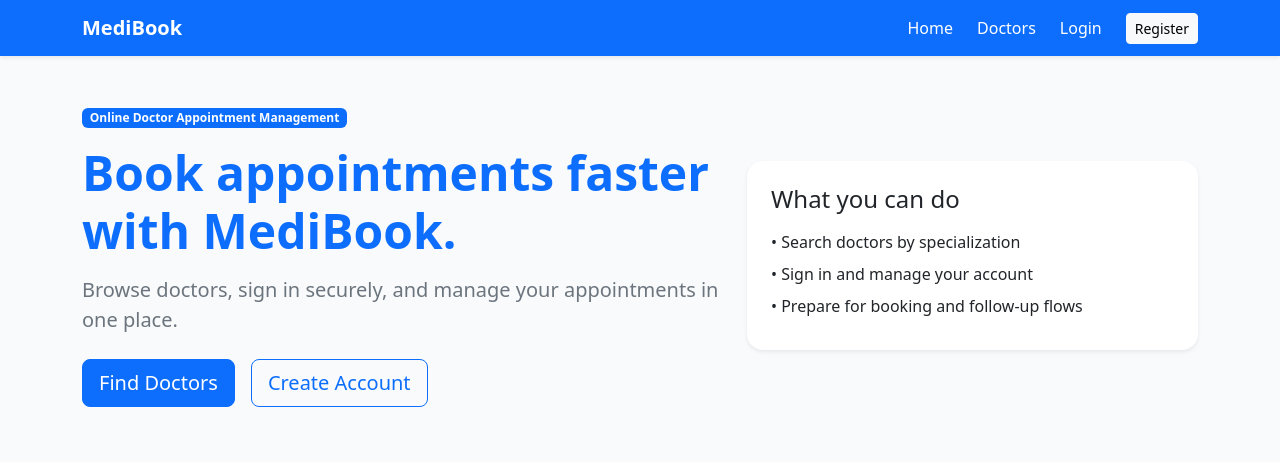
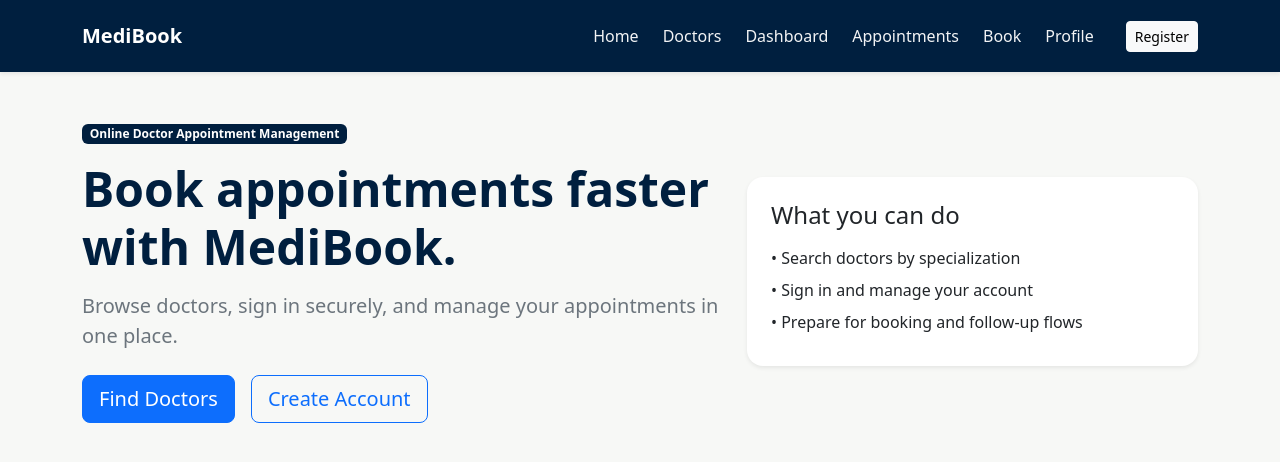
Before and after one commit to qurban-12/MediBook-Online-Doctor-Appointment-Management-System, a React app in the folder frontend/: page /home in a window 1280 px wide. Shown: the top 462 px of the page. Built offline with nearby package versions, Linux system fonts and the light colour scheme; no server answers; the HTML template or start-up script is replaced by a standard one.

Commit message:
feat: add profile page with update functionality; enhance navbar and CSS for better layout

```diff
--- a/frontend/src/App.css
+++ b/frontend/src/App.css
@@ -8,6 +8,15 @@
   transition: border-color 0.3s;
   margin-bottom: 24px;
 
+@media (min-width: 992px) {
+  .navbar-nav {
+    display: flex;
+    align-items: center;
+  }
+  .navbar-nav .nav-link {
+    margin-right: 1rem;
+  }
+}
   &:hover {
     border-color: var(--accent-border);
   }
@@ -182,3 +191,26 @@
     border-right-color: var(--border);
   }
 }
+
+/* Override Bootstrap primary to use navy */
+.btn-primary {
+  --bs-btn-bg: var(--bs-primary);
+  --bs-btn-border-color: var(--bs-primary);
+  background-color: var(--bs-primary) !important;
+  border-color: var(--bs-primary) !important;
+}
+.btn-primary:hover, .btn-primary:focus {
+  background-color: color-mix(in srgb, var(--bs-primary) 85%, black 15%) !important;
+  border-color: color-mix(in srgb, var(--bs-primary) 85%, black 15%) !important;
+}
+.btn-outline-primary {
+  color: var(--bs-primary) !important;
+  border-color: var(--bs-primary) !important;
+}
+.text-primary {
+  color: var(--bs-primary) !important;
+}
+.badge.text-bg-primary {
+  background-color: var(--bs-primary) !important;
+  color: #fff !important;
+}
--- a/frontend/src/App.jsx
+++ b/frontend/src/App.jsx
@@ -7,6 +7,7 @@ import Doctors from './pages/Doctors';
 import Dashboard from './pages/Dashboard';
 import Appointments from './pages/Appointments';
 import BookAppointment from './pages/BookAppointment';
+import Profile from './pages/Profile';
 import Login from './pages/Login';
 import Register from './pages/Register';
 
@@ -37,6 +38,14 @@ function App() {
             )}
           />
           <Route
+            path="/profile"
+            element={(
+              <ProtectedRoute>
+                <Profile />
+              </ProtectedRoute>
+            )}
+          />
+          <Route
             path="/dashboard"
             element={(
               <ProtectedRoute>
--- a/frontend/src/components/AppNavbar.jsx
+++ b/frontend/src/components/AppNavbar.jsx
@@ -17,25 +17,19 @@ export default function AppNavbar() {
         <button className="navbar-toggler" type="button" data-bs-toggle="collapse" data-bs-target="#mainNav">
           <span className="navbar-toggler-icon" />
         </button>
-        <div className="collapse navbar-collapse" id="mainNav">
-          <div className="navbar-nav ms-auto align-items-lg-center gap-lg-2">
+        <div className="navbar-nav ms-auto align-items-lg-center gap-lg-2" id="mainNav">
           <Link className="nav-link text-white" to="/home">Home</Link>
           <Link className="nav-link text-white" to="/doctors">Doctors</Link>
-            {user ? (
-              <>
           <Link className="nav-link text-white" to="/dashboard">Dashboard</Link>
           <Link className="nav-link text-white" to="/appointments">Appointments</Link>
           <Link className="nav-link text-white" to="/appointments/new">Book</Link>
-                <span className="navbar-text text-white-50 d-none d-lg-inline">{user.name}</span>
+          <Link className="nav-link text-white" to="/profile">Profile</Link>
+          <span className="navbar-text text-white-50 d-none d-lg-inline">{user ? user.name : ''}</span>
+          {user ? (
             <button type="button" className="btn btn-light btn-sm" onClick={handleLogout}>Logout</button>
-              </>
           ) : (
-              <>
-                <Link className="nav-link text-white" to="/">Login</Link>
             <Link className="btn btn-light btn-sm ms-lg-2" to="/register">Register</Link>
-              </>
           )}
-          </div>
         </div>
       </div>
     </nav>
--- a/frontend/src/context/AuthContext.jsx
+++ b/frontend/src/context/AuthContext.jsx
@@ -38,7 +38,14 @@ export const AuthProvider = ({ children }) => {
     setUser(null);
   };
 
-  const value = useMemo(() => ({ user, register, login, logout }), [user]);
+  const updateProfile = (updates) => {
+    const updated = { ...(user || {}), ...updates };
+    localStorage.setItem('user', JSON.stringify(updated));
+    setUser(updated);
+    return updated;
+  };
+
+  const value = useMemo(() => ({ user, register, login, logout, updateProfile }), [user]);
 
   return (
     <AuthContext.Provider value={value}>
--- a/frontend/src/index.css
+++ b/frontend/src/index.css
@@ -1,6 +1,17 @@
+:root {
+  --mb-primary: #001f3f; /* navy */
+  --mb-secondary-bg: #f7f8f6; /* off-white */
+  --mb-header-height: 72px;
+  /* Bootstrap primary override */
+  --bs-primary: #001f3f;
+  --bs-primary-rgb: 0,31,63;
+}
+
 body {
   margin: 0;
-  background: #f8fafc;
+  background: var(--mb-secondary-bg);
+  color: #222;
+  font-family: system-ui, -apple-system, "Segoe UI", Roboto, "Helvetica Neue", Arial, sans-serif;
 }
 
 #root {
@@ -10,3 +21,26 @@ body {
 .card {
   border-radius: 1rem;
 }
+
+/* Navbar overrides */
+.navbar {
+  background: var(--mb-primary) !important;
+  height: var(--mb-header-height);
+}
+.navbar .container {
+  height: var(--mb-header-height);
+  display: flex;
+  align-items: center;
+}
+.navbar-brand {
+  color: #fff !important;
+  font-weight: 600;
+}
+.navbar-nav .nav-link {
+  color: rgba(255,255,255,0.95) !important;
+  padding-top: 0.5rem;
+  padding-bottom: 0.5rem;
+}
+.navbar .btn {
+  margin-left: 0.5rem;
+}
--- /dev/null
+++ b/frontend/src/pages/Profile.jsx
@@ -0,0 +1,41 @@
+import { useState } from 'react';
+import { useAuth } from '../context/AuthContext';
+
+export default function Profile() {
+  const { user, updateProfile } = useAuth();
+  const [name, setName] = useState(user?.name || '');
+  const [email, setEmail] = useState(user?.email || '');
+  const [message, setMessage] = useState(null);
+
+  const handleSave = (e) => {
+    e.preventDefault();
+    try {
+      updateProfile({ name, email });
+      setMessage({ type: 'success', text: 'Profile updated locally.' });
+    } catch (err) {
+      setMessage({ type: 'error', text: 'Failed to update profile.' });
+    }
+  };
+
+  return (
+    <div className="container py-5" style={{ maxWidth: 720 }}>
+      <h1 className="h3 mb-3">Profile</h1>
+      {message && (
+        <div className={`alert ${message.type === 'success' ? 'alert-success' : 'alert-danger'}`}>
+          {message.text}
+        </div>
+      )}
+      <form onSubmit={handleSave} className="card shadow-sm border-0 p-4">
+        <div className="mb-3">
+          <label className="form-label">Name</label>
+          <input className="form-control" value={name} onChange={(e) => setName(e.target.value)} required />
+        </div>
+        <div className="mb-3">
+          <label className="form-label">Email</label>
+          <input type="email" className="form-control" value={email} onChange={(e) => setEmail(e.target.value)} required />
+        </div>
+        <button className="btn btn-primary" type="submit">Save</button>
+      </form>
+    </div>
+  );
+}
```
Lines whose indentation alone changed are shown as unchanged.
